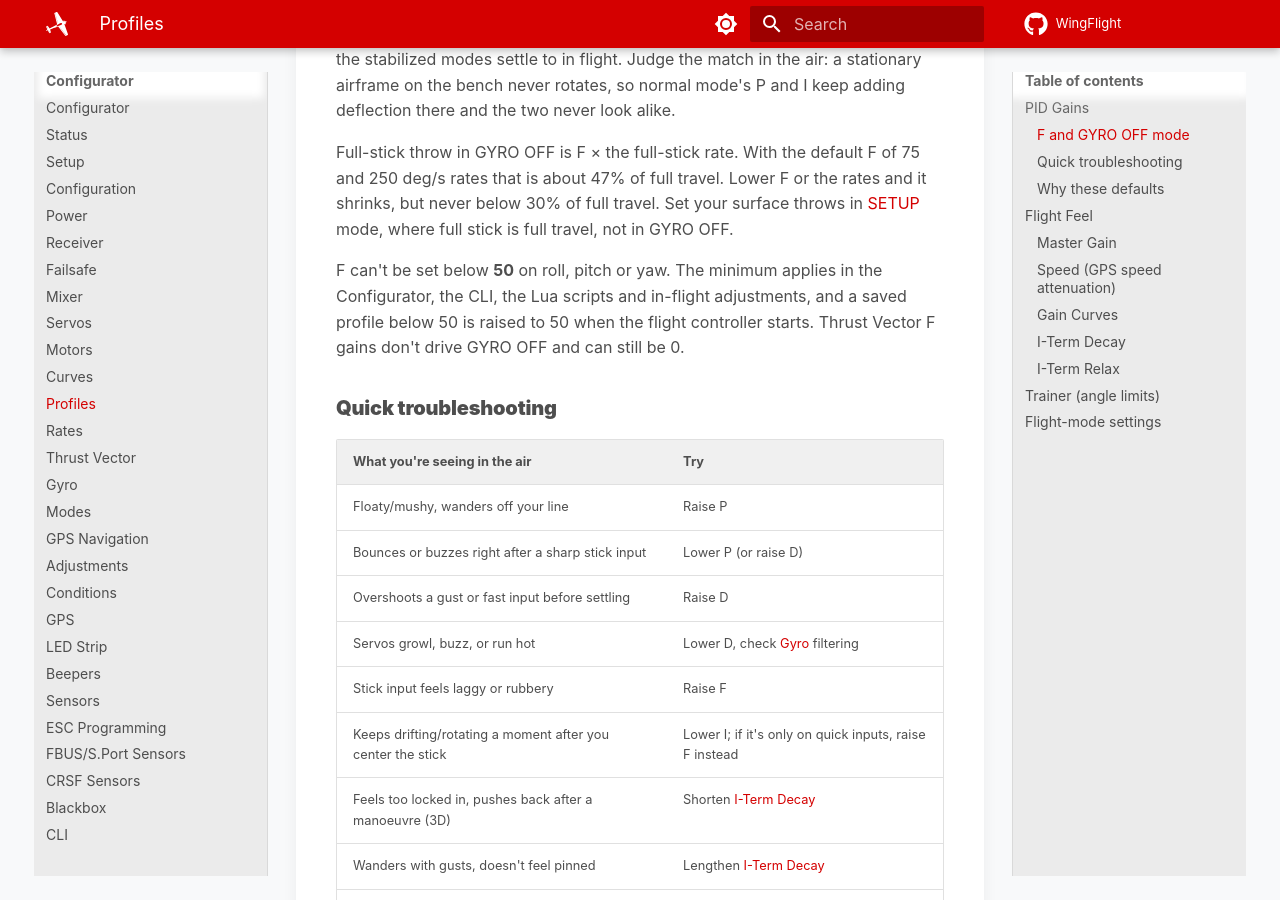
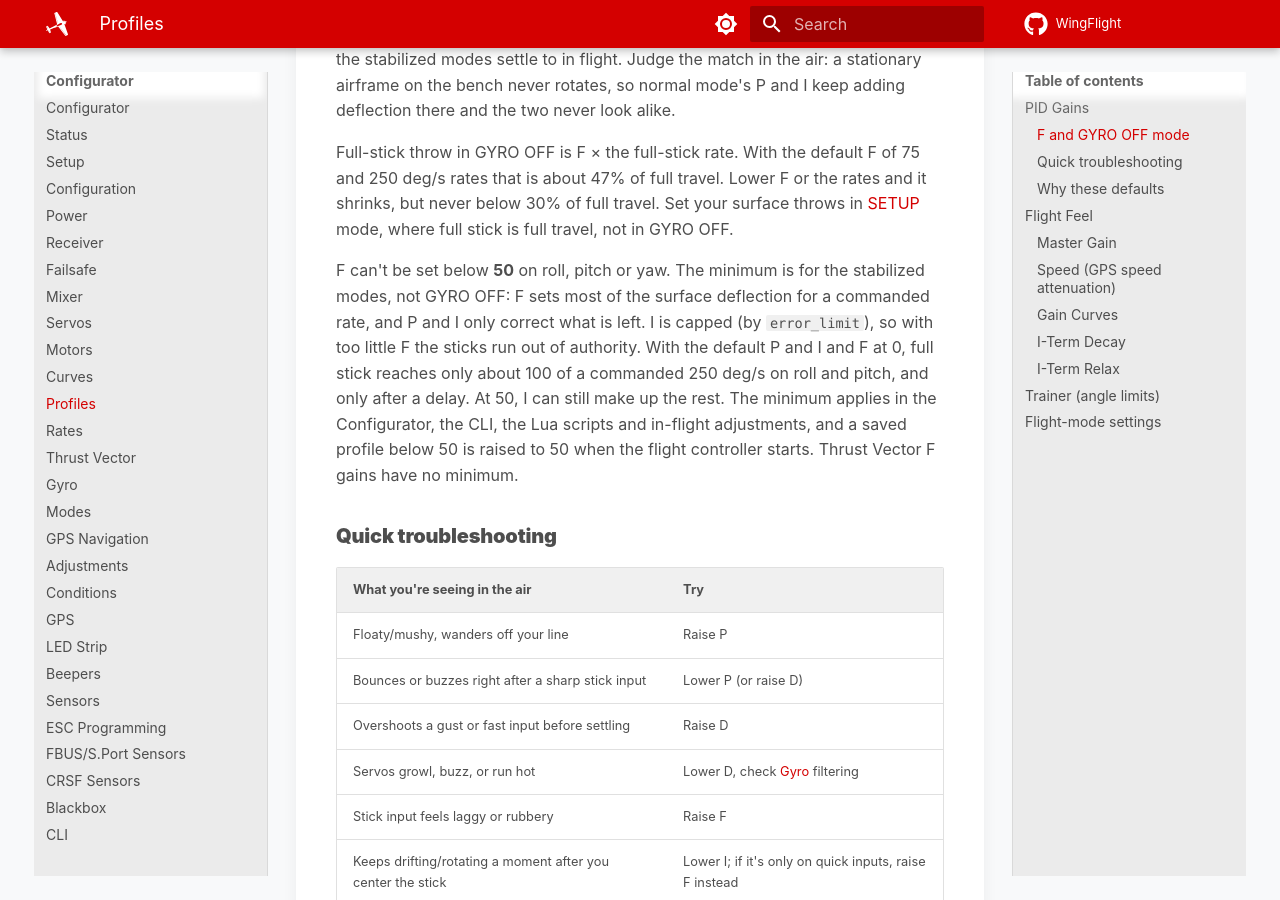
Before and after one commit to WingFlight/wingflight-docs, an MkDocs documentation site: the page built from docs/configurator/tabs/profiles.md, in a window 1280 px wide and 900 px high, scrolled down 1782 px. Built offline with MkDocs 1.6.1 and Material for MkDocs 9.7.7, drawn with Linux system fonts in a browser that asks for light colours.

Commit message:
Explain why F has a minimum of 50 (#61)
Co-authored-by: Rob Thomson <rob@rt-rc.com>
Co-authored-by: Claude Opus 5.5 <noreply@anthropic.com>

```diff
--- a/docs/configurator/tabs/profiles.md
+++ b/docs/configurator/tabs/profiles.md
@@ -65,10 +65,16 @@ rates and it shrinks, but never below 30% of full travel. Set your surface
 throws in [SETUP](../../flight-modes/setup-gyro-off.md#setup-set-your-throws-here)
 mode, where full stick is full travel, not in GYRO OFF.
 
-F can't be set below **50** on roll, pitch or yaw. The minimum applies in
-the Configurator, the CLI, the Lua scripts and in-flight adjustments, and a
-saved profile below 50 is raised to 50 when the flight controller starts.
-Thrust Vector F gains don't drive GYRO OFF and can still be 0.
+F can't be set below **50** on roll, pitch or yaw. The minimum is for the
+stabilized modes, not GYRO OFF: F sets most of the surface deflection for a
+commanded rate, and P and I only correct what is left. I is capped (by
+`error_limit`), so with too little F the sticks run out of authority. With
+the default P and I and F at 0, full stick reaches only about 100 of a
+commanded 250 deg/s on roll and pitch, and only after a delay. At 50, I can
+still make up the rest. The minimum applies in the Configurator, the CLI,
+the Lua scripts and in-flight adjustments, and a saved profile below 50 is
+raised to 50 when the flight controller starts. Thrust Vector F gains have
+no minimum.
 
 ### Quick troubleshooting
 
```
